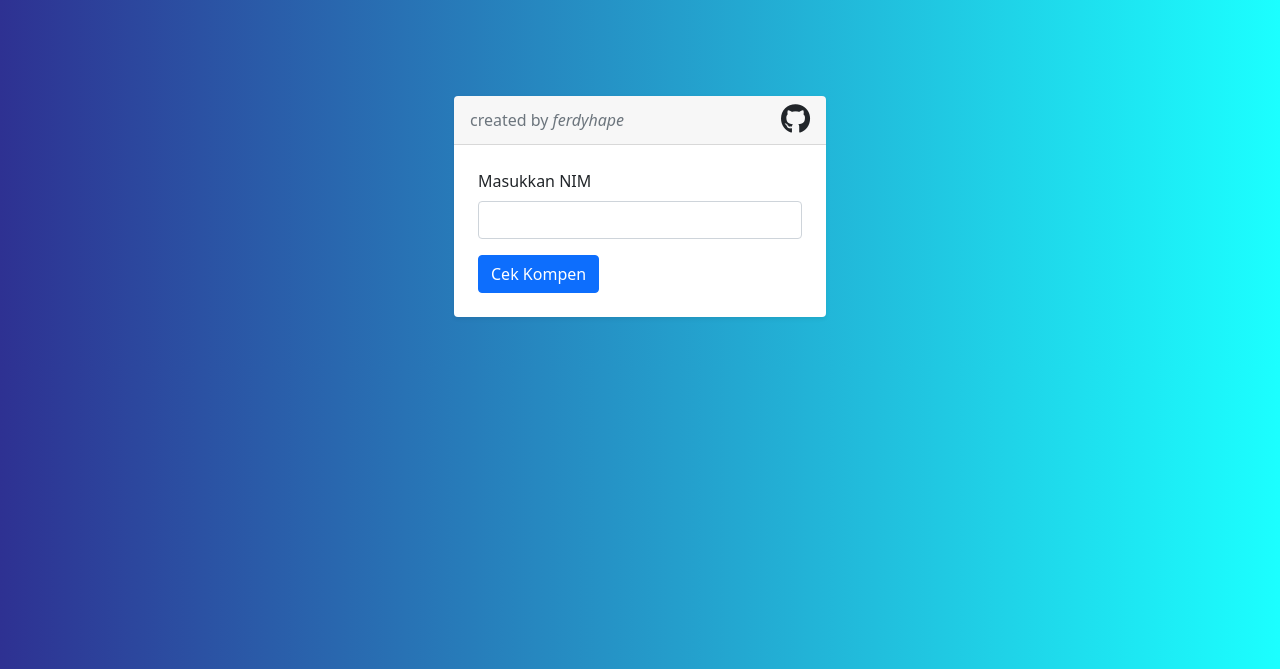
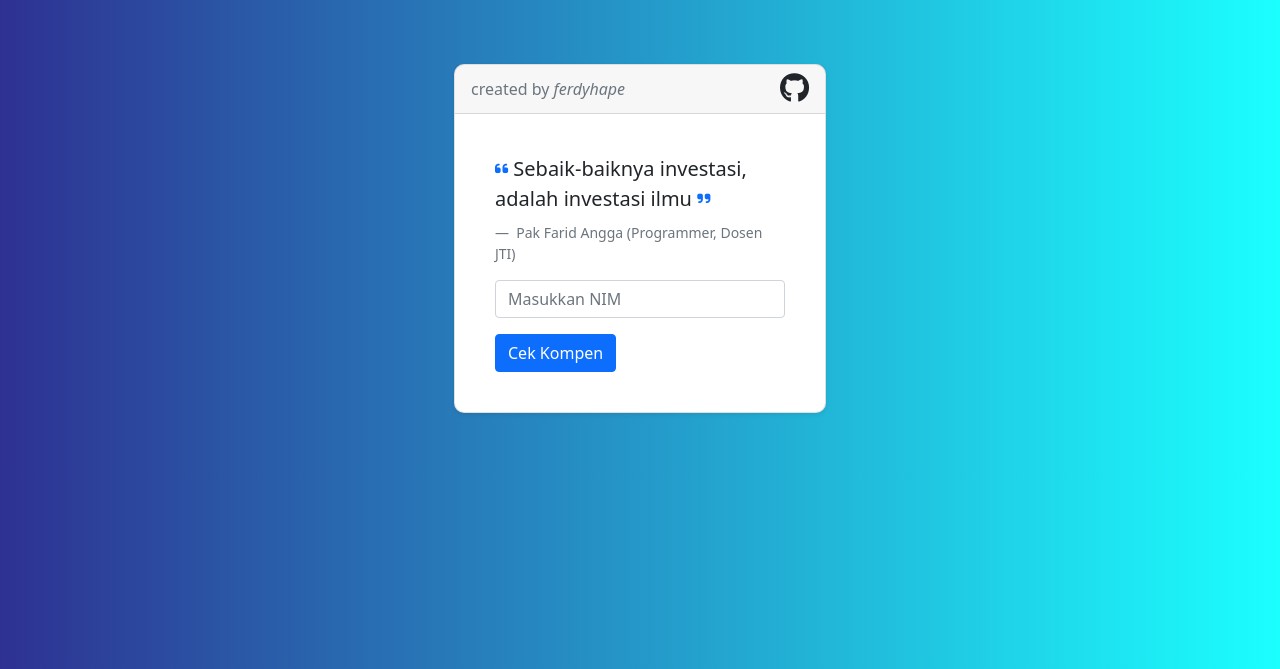
Before and after one commit to ferdyhape/Cek_Kompen, a PHP site: page / in a window 1280 px wide. Shown: the top 669 px of the page. Run offline with PHP 8.4, Linux system fonts and the light colour scheme.

Commit message:
add quote

```diff
--- a/index.php
+++ b/index.php
@@ -16,28 +16,43 @@
 
 <body>
     <div class="container my-5 d-flex justify-content-center">
-        <div class="col-xs-8 col-sm-4 mt-5">
-            <div class="card shadow-sm border-0">
+        <div class="col-xs-8 col-sm-4">
+            <div class="card shadow-sm my-3">
                 <div class="card-header text-muted d-flex justify-content-between">
                     <p class="my-auto">created by <cite title="Source Title">ferdyhape</cite></p>
                     <a href="https://github.com/ferdyhape" class="my-auto text-dark" target="_blank"><i class="fa-brands fa-github" style="font-size: 30px;"></i></a>
                 </div>
+                <div class="fill p-3">
                     <div class="card-body p-4">
+                        <figure class="mb-3">
+                            <blockquote class="blockquote">
+                                <p class="pb-2">
+                                    <i class="fas fa-quote-left fa-xs text-primary"></i>
+                                    <span class="lead font-italic">Sebaik-baiknya investasi, adalah investasi ilmu</span>
+                                    <i class="fas fa-quote-right fa-xs text-primary"></i>
+                                </p>
+                            </blockquote>
+                            <figcaption class="blockquote-footer">
+                                Pak Farid Angga (Programmer, Dosen JTI)
+                            </figcaption>
+                        </figure>
                         <form action="curl_login.php" target="_blank" class="my-auto" method="post">
                             <div class="form-outline mb-3">
-                            <label class="form-label" for="nim">Masukkan NIM</label>
-                            <input type="text" id="nim" name="nim" class="form-control" />
+                                <input type="text" id="nim" name="nim" class="form-control" placeholder="Masukkan NIM" />
                             </div>
                             <button type="submit" class="btn btn-primary btn-block">Cek Kompen</button>
                         </form>
                     </div>
-
                 </div>
-
+            </div>
         </div>
     </div>
 
     <style>
+        .card {
+            border-radius: 10px;
+        }
+
         body {
             background: rgb(46, 49, 146);
             background: linear-gradient(90deg, rgba(46, 49, 146, 1) 0%, rgba(27, 255, 255, 1) 100%);
```
Also changed, not shown: README.md. Lines whose indentation alone changed are shown as unchanged.
